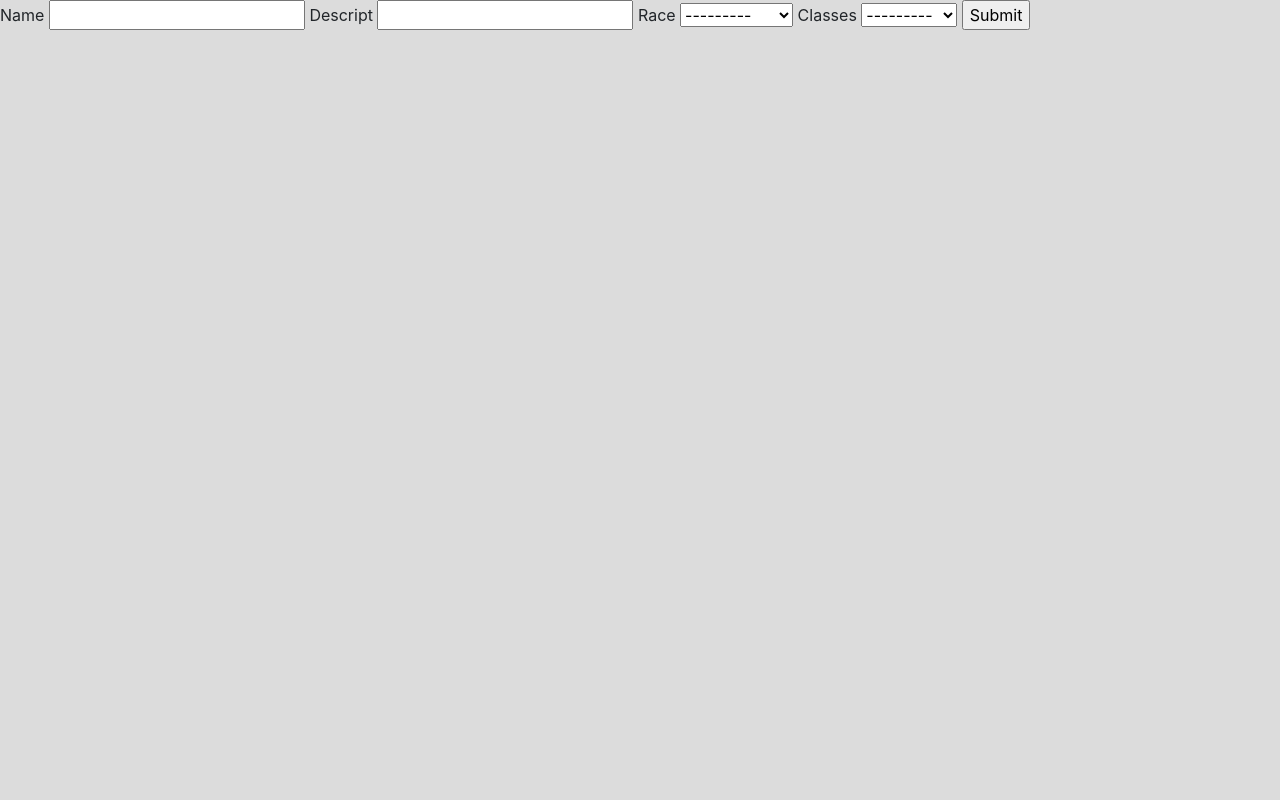
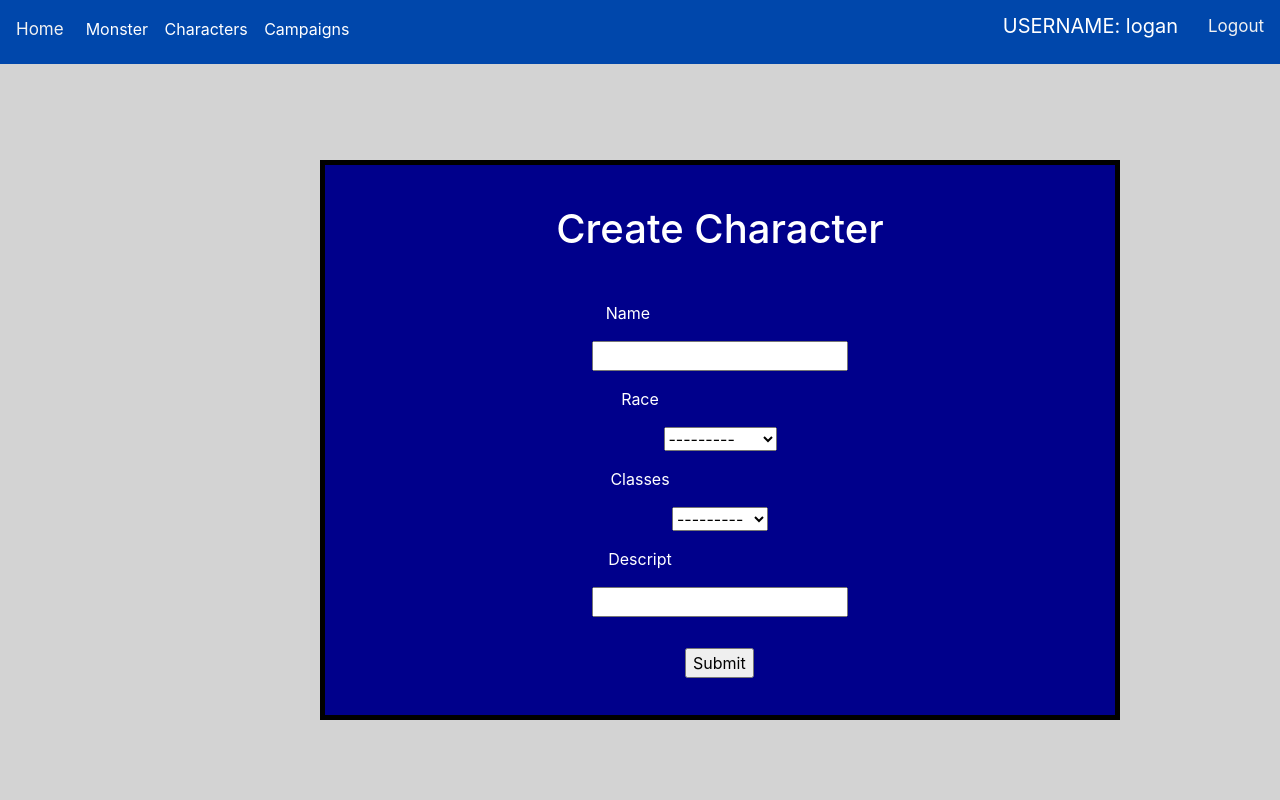
Before and after one commit to LoganColey/D-M-Unit-5-Project, a Django app: page /Create_Character in a window 1280 px wide. Run offline with Django 3.2, Linux system fonts and the light colour scheme; a user stored in the database is signed in; some libraries are stand-ins or nearby versions.

Commit message:
Update create_character.html

```diff
--- a/app/templates/create_character.html
+++ b/app/templates/create_character.html
@@ -1,3 +1,5 @@
+
+{% load static %}
 <!DOCTYPE html>
 <html>
 
@@ -6,85 +8,178 @@
 	<link rel="stylesheet" href="https://stackpath.bootstrapcdn.com/bootstrap/4.1.3/css/bootstrap.min.css" integrity="sha384-MCw98/SFnGE8fJT3GXwEOngsV7Zt27NXFoaoApmYm81iuXoPkFOJwJ8ERdknLPMO" crossorigin="anonymous">
 	<script src="https://ajax.googleapis.com/ajax/libs/jquery/3.3.1/jquery.min.js"></script>
 	<link rel="stylesheet" href="https://use.fontawesome.com/releases/v5.6.1/css/all.css" integrity="sha384-gfdkjb5BdAXd+lj+gudLWI+BXq4IuLW5IT+brZEZsLFm++aCMlF1V92rMkPaX4PP" crossorigin="anonymous">
+	<link rel="stylesheet" href = "{% static 'create.css'%}"/>
 
-	<style>
-		body,
-		html {
-			margin: 0;
-			padding: 0;
-			height: 100%;
-			background: #DCDCDC !important;
-		}
-		.user_card {
-			width: 350px;
-			margin-top: auto;
-			margin-bottom: auto;
-			background: #74cfbf;
-			position: relative;
-			display: flex;
-			justify-content: center;
-			flex-direction: column;
-			padding: 10px;
-			box-shadow: 0 4px 8px 0 rgba(0, 0, 0, 0.2), 0 6px 20px 0 rgba(0, 0, 0, 0.19);
-			-webkit-box-shadow: 0 4px 8px 0 rgba(0, 0, 0, 0.2), 0 6px 20px 0 rgba(0, 0, 0, 0.19);
-			-moz-box-shadow: 0 4px 8px 0 rgba(0, 0, 0, 0.2), 0 6px 20px 0 rgba(0, 0, 0, 0.19);
-			border-radius: 5px;
 
-		}
-
-		.form_container {
-			margin-top: 20px;
-		}
-
-		#form-title{
-			color: #fff;
-		}
-		.login_btn {
-			width: 100%;
-			background: #33ccff !important;
-			color: white !important;
-		}
-		.login_btn:focus {
-			box-shadow: none !important;
-			outline: 0px !important;
-		}
-		.login_container {
-			padding: 0 2rem;
-		}
-		.input-group-text {
-			background: #f7ba5b !important;
-			color: white !important;
-			border: 0 !important;
-			border-radius: 0.25rem 0 0 0.25rem !important;
-		}
-		.input_user,
-		.input_pass:focus {
-			box-shadow: none !important;
-			outline: 0px !important;
-		}
-
-	</style>
 
 </head>
+
+<style>
+
+
+    .topnav {
+    overflow: visible;
+    height: 4em;
+    background-color: #0047AB;
+    }
+
+    .log {
+    float: right;
+    color: #f2f2f2;
+    text-align: center;
+    padding: 14px 16px;
+    text-decoration: none;
+    font-size: 17px;
+    }
+
+    .topnav a:hover {
+    background-color: #ddd;
+    color: black;
+    }
+
+    .topnav a.active {
+    background-color: #04AA6D;
+    color: white;
+    }
+    .topnav p {
+    float: right;
+    color: white;
+    margin-top: -3px;
+
+    text-align: center;
+
+    padding: 14px ;
+    text-decoration: none;
+    font-size: 20px;
+    }
+
+    ul {
+  display: table;
+  margin: 0 auto;
+    }
+
+
+
+.topnav a .dropbtn {
+  display: block;
+  color: white;
+  text-align: center;
+  padding: 14px 16px;
+  text-decoration: none;
+}
+.topnav button{
+    background:  #0047AB;
+    border: None;
+    color: white;
+    margin-top: 1em;
+}
+
+.topnav  a:hover, .dropdown:hover .dropbtn {
+  background-color:  #0047AB;
+}
+
+.topnav .dropdown {
+  display: inline-block;
+  overflow: visible;
+}
+
+.dropdown-content {
+  display: None;
+  position: absolute;
+  background-color: #f9f9f9;
+  min-width: 160px;
+  box-shadow: 0px 8px 16px 0px rgba(0,0,0,0.2);
+  z-index: 1;
+}
+
+.dropdown-content a {
+  color: blue;
+  padding: 12px 16px;
+  text-decoration: none;
+  display: block;
+  text-align: left;
+}
+
+.topnav .dropdown-content a:hover {background-color: #f1f1f1;
+    display: inline-block;
+}
+
+.dropdown:hover .dropdown-content {
+  display: block;
+}
+
+.homevi{
+  float: left;
+    color: #f2f2f2;
+    text-align: center;
+    margin-top: 3px;
+    padding: 14px 16px;
+    text-decoration: none;
+    font-size: 17px;
+}
+</style>
 <body>
-    <form  method="POST" action="">
-        {%csrf_token%}
-		{{form.name.label}}
-		{{form.name}}
 
-		{{form.descript.label}}
-		{{form.descript}}
 
-        {{form.race.label}}
-        {{form.race}}
 
-        {{form.classes.label}}
-        {{form.classes}}
 
-		{{form.dm.label}}
-		{{form.dm}}
+    <div class="topnav">
+        <a  class="homevi" href="{% url 'DMview'%}">Home</a>
+        <a  class="log"href="{% url 'logout' %}">Logout</a>
+        <p>USERNAME: {{request.user}}</p>
+        <div class="dropdown">
 
-        <input type="submit">
+            <button class="dropbtn">Monster</button>
+
+            <div class="dropdown-content">
+              <a href="{% url 'CreateMonster' %}">Monster Creation</a>
+                <a href="{% url 'search' %}">Search Monsters</a>
+                <a href="#">Randomize Monsters</a>
+            </div>
+        </div>
+        <div class="dropdown">
+
+            <button class="dropbtn">Characters</button>
+
+            <div class="dropdown-content">
+              <a href="{% url 'CreateCharacter' %}">Character Creation</a>
+                <a href="#">Search Characters</a>
+                <a href="#">Randomize Characters</a>
+            </div>
+        </div>
+        <div class="dropdown">
+
+            <button class="dropbtn">Campaigns</button>
+
+            <div class="dropdown-content">
+              <a href="{% url 'CreateCampaign' %}">Campaign Creation</a>
+                <a href="#">Search Campaigns</a>
+
+            </div>
+
+        </div>
+
+
+    </div>
+
+
+	<form method="POST" action="">
+		{%csrf_token%}
+		<div class="bodi1">
+			<h1>Create Character</h1>
+			<p class="next1"> {{form.name.label}}</p>
+			<p >{{form.name}}</p>
+			<p class="next"> {{form.race.label}}</p>
+			<p>{{form.race}}</p>
+			<p class="next"> {{form.classes.label}}</p>
+			<p>{{form.classes}}</p>
+			<p class="next">{{form.descript.label}}</p>
+			<p class="mla">{{form.descript}}</p>
+
+
+			<input class="inp" type="submit">
+		</div>
 	</form>
+
 </body>
 </html>
```
